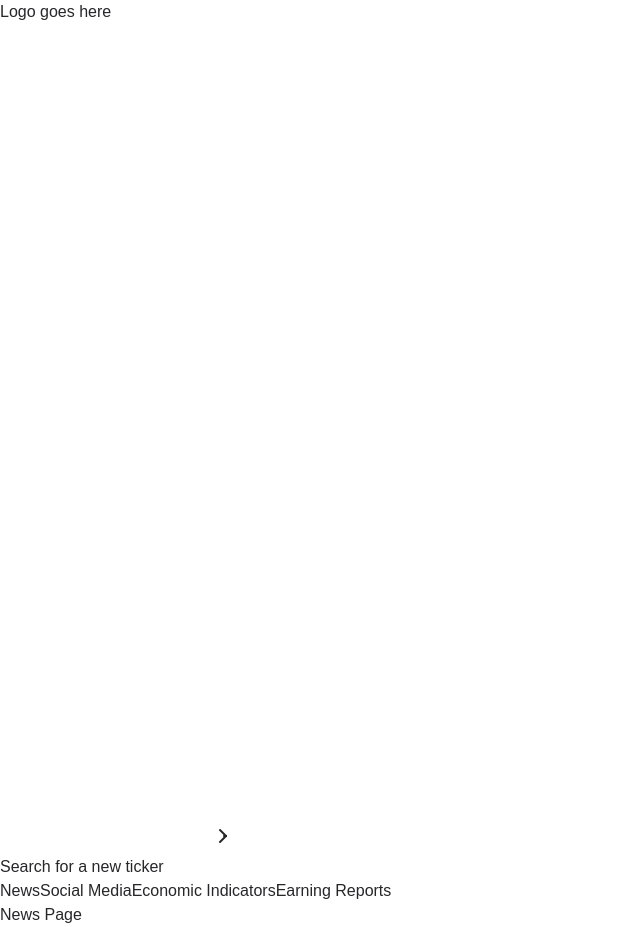
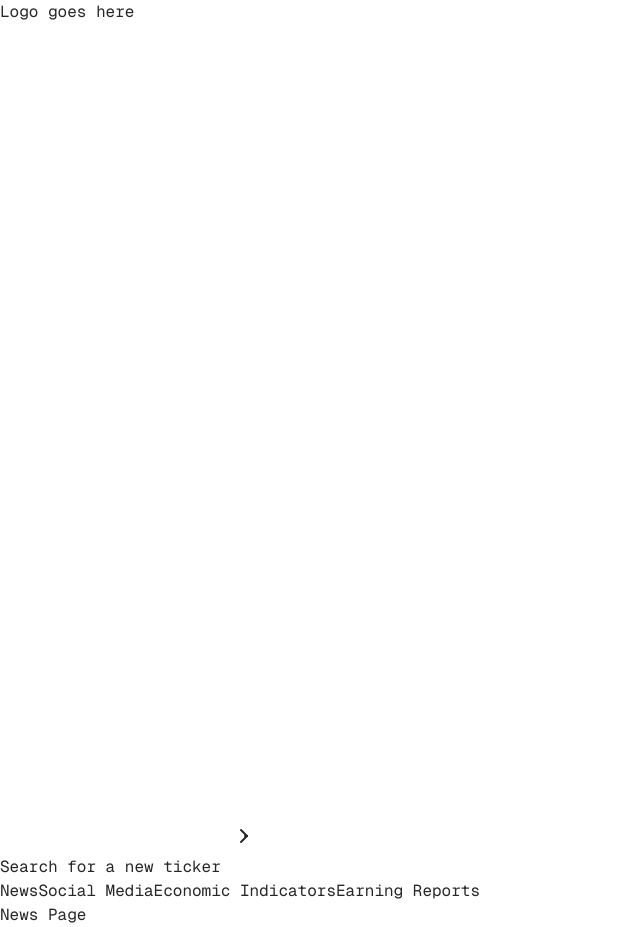
Before and after one commit to ICBasecamp/Summit, a Next.js app in the folder ada-frontend-next/: page /1/news in a window 1280 px wide. Shown: the whole page, without its empty margins (0-640 px from the left). Built offline with nearby package versions, Linux system fonts and the light colour scheme.

Commit message:
fix font

```diff
--- a/ada-frontend-next/src/app/layout.tsx
+++ b/ada-frontend-next/src/app/layout.tsx
@@ -6,6 +6,10 @@ import { Geist, Geist_Mono } from "next/font/google";
 import TickerForm from './TickerForm';
 import AnalysisResults from './AnalysisResults';
 import "./globals.css";
+
+import { Open_Sans } from 'next/font/google';
+
+const openSans = Open_Sans({ subsets: ['latin'] })
 
 const geistSans = Geist({
   variable: "--font-geist-sans",
@@ -27,7 +31,7 @@ export default function RootLayout({
   return (
     <html lang="en">
       <body
-        className={`${geistSans.variable} ${geistMono.variable} antialiased`}
+        className={`${geistSans.className} ${geistMono.className} antialiased`}
       >
         <main>
           {pathname === '/' && <TickerForm />}
```
